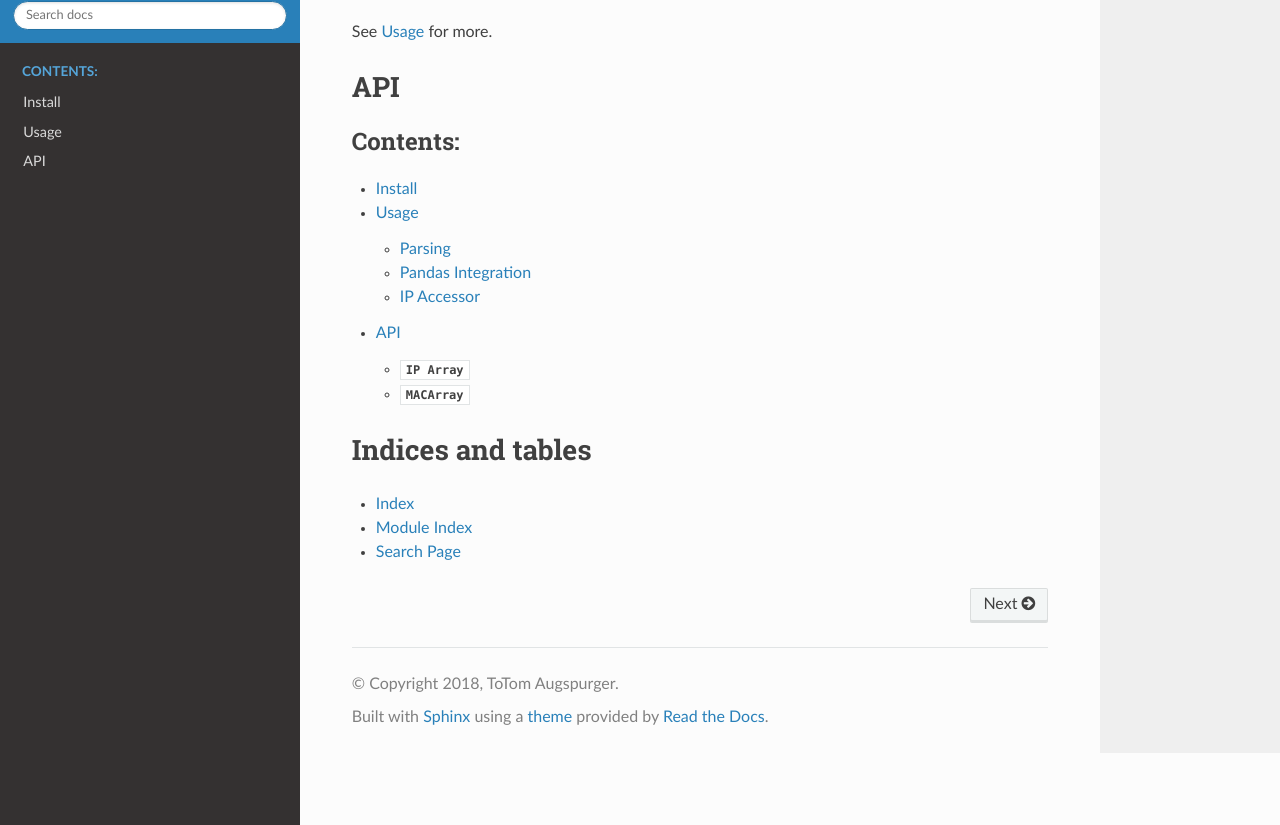
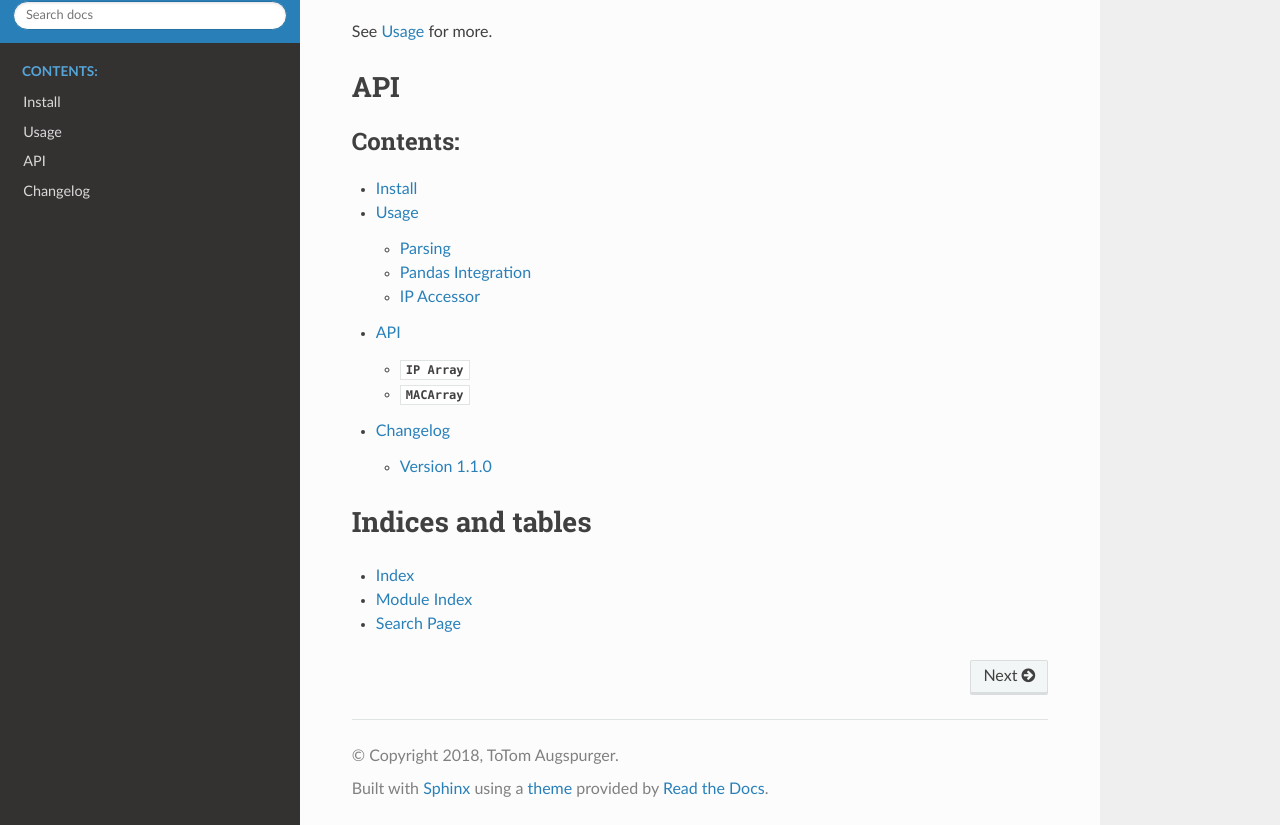
Before and after one commit to ContinuumIO/cyberpandas, a Sphinx documentation site: the page built from docs/source/index.rst, in a window 1280 px wide and 900 px high, scrolled down 833 px, cut to the strip 75-900 px from the top of the window. Built offline with Sphinx 7.4.7 and the Read the Docs theme 2.0.0, drawn with Linux system fonts in a browser that asks for light colours.

Commit message:
DOC: updates

```diff
--- a/docs/source/api.rst
+++ b/docs/source/api.rst
@@ -21,7 +21,7 @@
 
 Finally, the top-level ``ip_range`` method can be used.
 
-.. automethod:: ip_range
+.. autofunction:: ip_range
 
 Serialization
 """""""""""""
--- a/docs/source/conf.py
+++ b/docs/source/conf.py
@@ -36,6 +36,7 @@
     'sphinx.ext.autosummary',
     'sphinx.ext.doctest',
     'sphinx.ext.intersphinx',
+    'sphinx.ext.extlinks',
     'numpydoc',
     'IPython.sphinxext.ipython_console_highlighting',
     'IPython.sphinxext.ipython_directive',
--- a/docs/source/index.rst
+++ b/docs/source/index.rst
@@ -60,6 +60,7 @@
    install.rst
    usage.rst
    api.rst
+   changelog.rst
 
 
 
--- a/docs/source/install.rst
+++ b/docs/source/install.rst
@@ -8,6 +8,6 @@
 
     conda install -c conda-forge cyberpandas
 
-Or PyPI:
+Or PyPI::
 
     pip install cyberpandas
```
Also changed, not shown: other parts of docs/source/api.rst (+1 -1 lines), 1 other file.
